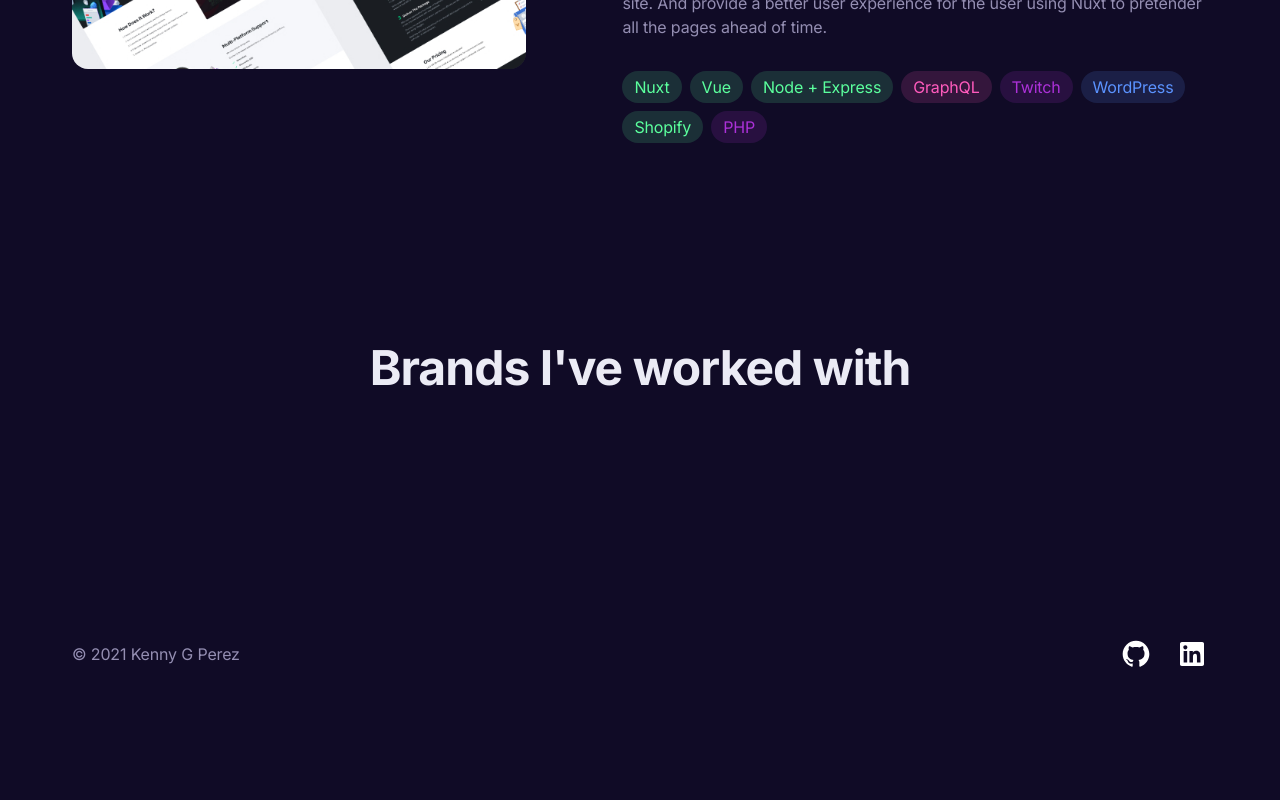
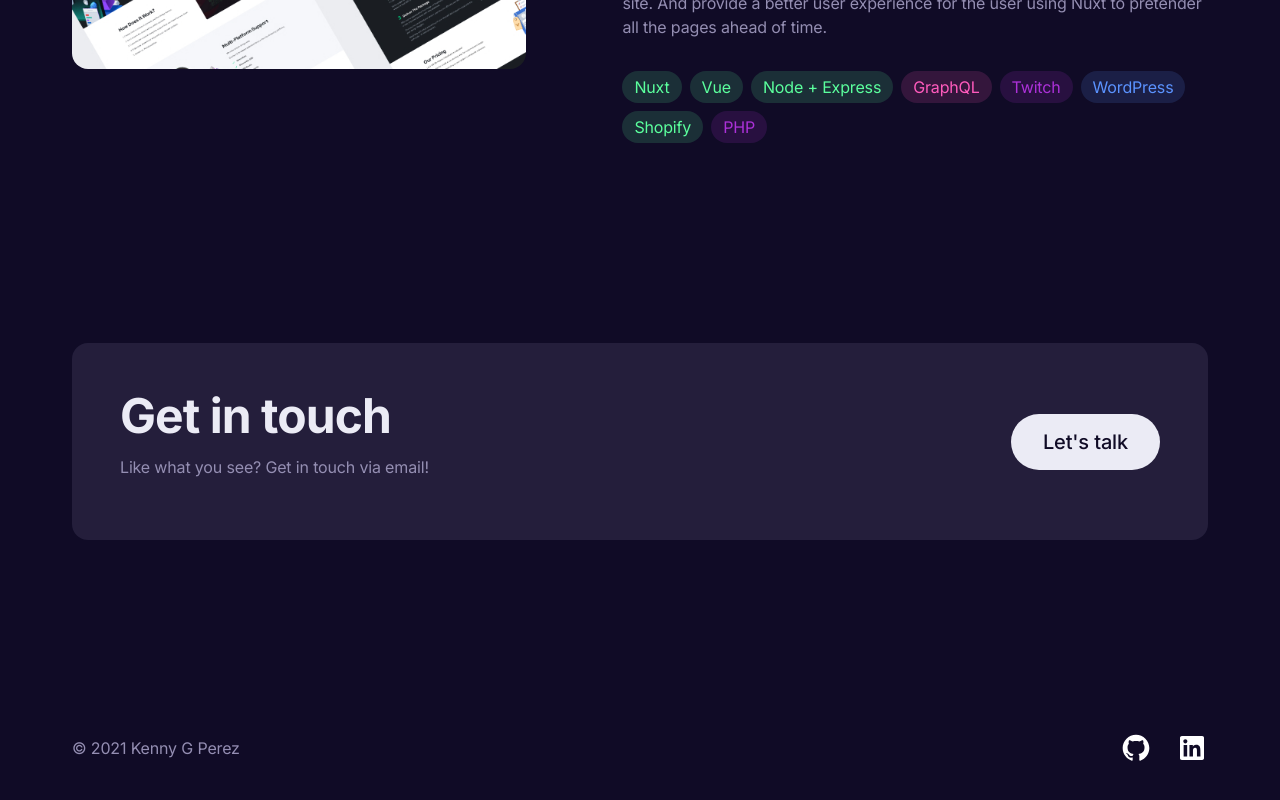
Before and after one commit to kennygperez/2021, a Next.js app: page / in a window 1280 px wide. Shown: the part 2510-3310 px from the top of the page. Before the commit the page ends 3244 px from the top, so only its background shows below. Built offline with nearby package versions, Linux system fonts and the light colour scheme.

Commit message:
Added contact slice

```diff
--- a/components/App.tsx
+++ b/components/App.tsx
@@ -5,6 +5,7 @@
 import Project, { ProjectInfo } from './Project';
 import Brands from './Brands';
 import Footer from './Footer';
+import Contact from './Contact';
 
 const App: FunctionComponent = () => {
 	const projects: ProjectInfo[] = [
@@ -89,8 +90,12 @@
 				))}
 			</section>
 
+			{/* <section className='section section--mb'>
+				<Brands />
+			</section> */}
+
 			<section className='section section--mb'>
-				<Brands />
+				<Contact />
 			</section>
 
 			<Footer />
--- /dev/null
+++ b/components/Contact.module.scss
@@ -0,0 +1,47 @@
+@import '../scss/colors.scss';
+@import '../scss/screen.scss';
+
+.contact {
+	width: 100%;
+	padding: 1.5rem;
+	border-radius: 1rem;
+	display: flex;
+	flex-direction: column;
+	background-color: $tag-default-bg;
+
+	@media only screen and (min-width: $screen-md) {
+		flex-direction: row;
+		padding: 3rem;
+	}
+
+	&__half {
+		flex: 1 1 100%;
+		display: flex;
+		justify-content: center;
+		align-items: center;
+		flex-direction: column;
+
+		&:first-child {
+			justify-content: flex-start;
+			align-items: flex-start;
+		}
+
+		@media only screen and (min-width: $screen-md) {
+			align-items: flex-end;
+		}
+	}
+
+	&__talk {
+		height: 56px;
+		line-height: 56px;
+		text-align: center;
+		background-color: $header-hue;
+		color: $button-text;
+		border-radius: 4rem;
+		padding: 0 32px;
+		text-decoration: none;
+		display: inline-block;
+		font-weight: 500;
+		font-size: 20px;
+	}
+}
--- /dev/null
+++ b/components/Contact.tsx
@@ -0,0 +1,26 @@
+import { FunctionComponent } from 'react';
+
+import styles from './Contact.module.scss';
+
+const Contact: FunctionComponent = () => {
+	return (
+		<div className={styles.contact}>
+			<div className={styles.contact__half}>
+				<h2>Get in touch</h2>
+				<p>Like what you see? Get in touch via email!</p>
+			</div>
+			<div className={styles.contact__half}>
+				<a
+					className={styles.contact__talk}
+					href='mailto:hi@kennygperez.com'
+					target='_blank'
+					rel='noopener noreferrer'
+				>
+					Let's talk
+				</a>
+			</div>
+		</div>
+	);
+};
+
+export default Contact;
--- a/scss/colors.scss
+++ b/scss/colors.scss
@@ -1,6 +1,7 @@
 $twilight: #100b26;
 $font-hue: #948eb2;
 $header-hue: #ebebf5;
+$button-text: rgba(16, 11, 38, 1);
 
 // Tags
 $tag-red-fg: #ff5b79;
--- a/scss/index.scss
+++ b/scss/index.scss
@@ -46,7 +46,11 @@
 }
 
 h2 {
-	font-size: 3rem;
+	font-size: 2rem;
+
+	@media only screen and (min-width: $screen-md) {
+		font-size: 3rem;
+	}
 }
 
 h3 {
```
